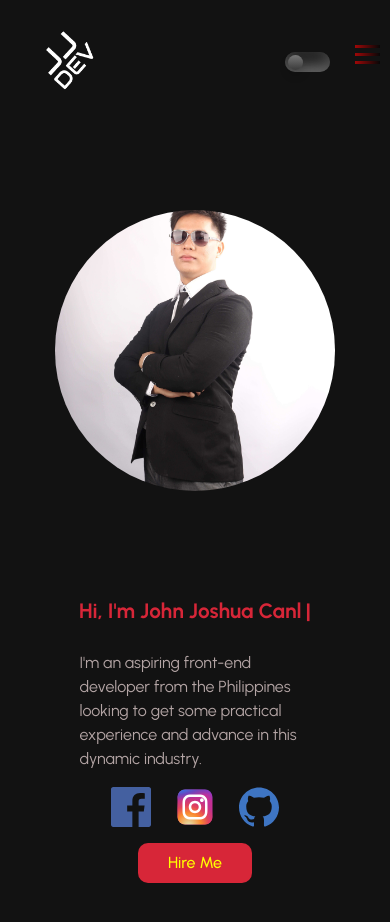
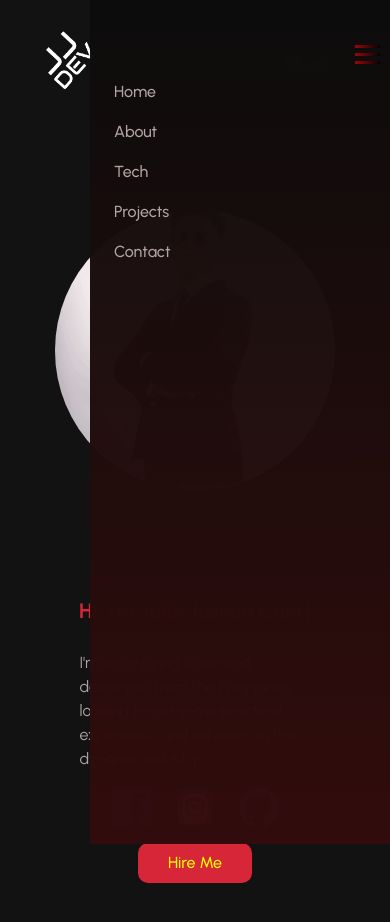
Before and after one commit to johnjoshua24/jjdev-react-portfolio, a React (Vite) app: page / in a window 390 px wide. Shown: the top 922 px of the page. Built offline with nearby package versions, Linux system fonts and the light colour scheme.

Commit message:
2nd try optimize header

```diff
--- a/src/components/Header.jsx
+++ b/src/components/Header.jsx
@@ -8,27 +8,49 @@ import '../globals/global.css'
 const Header = () => {
   const [scrolled, setScrolled] = useState(false);
   const [menuOpen, setMenuOpen] = useState(false);
+  const lastScrollY = useRef(0);
   const ticking = useRef(false);
 
-  // Throttled scroll handler using requestAnimationFrame
+  // Ultra-optimized scroll handler with debouncing
   const handleScroll = useCallback(() => {
+    const currentScrollY = window.scrollY;
+
+    // Only process if scroll position actually changed significantly
+    if (Math.abs(currentScrollY - lastScrollY.current) < 5) {
+      return;
+    }
+
+    lastScrollY.current = currentScrollY;
+
     if (!ticking.current) {
-      requestAnimationFrame(() => {
-        const shouldBeScrolled = window.scrollY > 50;
-        if (shouldBeScrolled !== scrolled) {
-          setScrolled(shouldBeScrolled);
-        }
+      // Use setTimeout with 0ms for immediate execution in next tick
+      setTimeout(() => {
+        const shouldBeScrolled = currentScrollY > 50;
+        setScrolled(prev => {
+          // Only update state if it actually changed
+          return prev !== shouldBeScrolled ? shouldBeScrolled : prev;
+        });
         ticking.current = false;
-      });
+      }, 0);
       ticking.current = true;
     }
-  }, [scrolled]);
+  }, []);
 
   useEffect(() => {
-    // Add passive listener for better performance
-    window.addEventListener("scroll", handleScroll, { passive: true });
+    // Set initial state immediately
+    setScrolled(window.scrollY > 50);
 
-    return () => window.removeEventListener("scroll", handleScroll);
+    // Use passive listener with optimized options
+    const options = {
+      passive: true,
+      capture: false
+    };
+
+    window.addEventListener("scroll", handleScroll, options);
+
+    return () => {
+      window.removeEventListener("scroll", handleScroll, options);
+    };
   }, [handleScroll]);
 
   const reloadPage = useCallback(() => {
@@ -49,15 +71,17 @@ const Header = () => {
   }, []);
 
   return (
-    <div
+    <header
       className={`header-container headerFade-in flex items-center justify-between p-10 fixed top-0 w-full z-50 ${
         scrolled ? "scrolled" : ""
       }`}
       style={{
-        // Add CSS properties for smoother rendering
-        transform: 'translateZ(0)', // Force hardware acceleration
+        // Aggressive hardware acceleration
+        transform: 'translate3d(0, 0, 0)',
         backfaceVisibility: 'hidden',
-        perspective: '1000px'
+        perspective: '1000px',
+        // Force compositing layer
+        willChange: scrolled ? 'auto' : 'background-image'
       }}
     >
       <div className="logo-container">
@@ -66,6 +90,10 @@ const Header = () => {
           src={logo}
           alt="JJ Dev Logo"
           onClick={handleLogoClick}
+          style={{
+            transform: 'translateZ(0)',
+            willChange: 'transform'
+          }}
         />
       </div>
 
@@ -73,19 +101,29 @@ const Header = () => {
         className={`navbar-toggle ${menuOpen ? "active" : ""}`}
         onClick={toggleMenu}
         aria-label="Toggle navigation menu"
+        style={{
+          transform: 'translateZ(0)',
+          willChange: 'transform'
+        }}
       >
         <span className="bar"></span>
         <span className="bar"></span>
         <span className="bar"></span>
       </button>
 
-      <div className="nav-sections">
-        <ul className={`flex items-center gap-12 ${menuOpen ? "active" : ""}`}>
+      <nav className="nav-sections">
+        <ul
+          className={`flex items-center gap-12 ${menuOpen ? "active" : ""}`}
+          style={{
+            transform: 'translateZ(0)',
+            willChange: menuOpen ? 'transform' : 'auto'
+          }}
+        >
           <li>
             <Link
               to="hero-section"
               smooth={true}
-              duration={300}
+              duration={600}
               offset={-90}
               spy={true}
               activeClass="active"
@@ -98,7 +136,7 @@ const Header = () => {
             <Link
               to="about-section"
               smooth={true}
-              duration={300}
+              duration={600}
               offset={-90}
               spy={true}
               activeClass="active"
@@ -111,7 +149,7 @@ const Header = () => {
             <Link
               to="tools-section"
               smooth={true}
-              duration={300}
+              duration={600}
               offset={-90}
               spy={true}
               activeClass="active"
@@ -124,7 +162,7 @@ const Header = () => {
             <Link
               to="project-section"
               smooth={true}
-              duration={300}
+              duration={600}
               offset={-90}
               spy={true}
               activeClass="active"
@@ -137,7 +175,7 @@ const Header = () => {
             <Link
               to="contact-section"
               smooth={true}
-              duration={300}
+              duration={600}
               offset={-90}
               spy={true}
               activeClass="active"
@@ -147,19 +185,19 @@ const Header = () => {
             </Link>
           </li>
         </ul>
-      </div>
+      </nav>
 
       <div className="button-container">
         <Link
           to="contact-section"
           smooth={true}
-          duration={300}
+          duration={600}
           offset={-90}
           spy={true}
           activeClass="active"
           onClick={closeMenu}
         >
-          <button>
+          <button style={{ transform: 'translateZ(0)' }}>
             <span>Connect With Me</span>
           </button>
         </Link>
@@ -168,7 +206,7 @@ const Header = () => {
       <div className="dark-light-toggle-container">
         <DarkLightMode/>
       </div>
-    </div>
+    </header>
   );
 };
 
--- a/src/styles/Header.css
+++ b/src/styles/Header.css
@@ -1,41 +1,47 @@
-/* Base Header Styles - Optimized for Performance */
+/* Ultra-Optimized Header Styles - Zero Delay */
 .header-container {
   background-color: transparent;
   height: 120px;
-  /* Optimize for hardware acceleration */
-  transform: translateZ(0);
+  /* Aggressive hardware acceleration */
+  transform: translate3d(0, 0, 0);
+  backface-visibility: hidden;
+  perspective: 1000px;
+  /* Immediate transition - no delay */
+  transition: background-image 0.1s linear;
+  /* Force GPU layer creation */
   will-change: background-image;
-  /* Smooth transition but only for necessary properties */
-  transition: background-image 0.3s cubic-bezier(0.4, 0, 0.2, 1);
 }
 
 .header-container.scrolled {
-  /* Alternative to backdrop-filter for better performance */
+  /* Solid background instead of backdrop-filter for instant response */
+  background-color: rgba(20, 20, 20, 0.95);
   background-image: linear-gradient(
     180deg,
-    rgba(255, 0, 0, 0.15),
-    rgba(0, 0, 0, 0.15)
+    rgba(255, 0, 0, 0.1),
+    rgba(0, 0, 0, 0.1)
   );
-  /* Add subtle shadow instead of backdrop-filter for depth */
-  box-shadow: 0 2px 20px rgba(0, 0, 0, 0.1);
-  /* If you really need backdrop-filter, use minimal blur */
-  /* backdrop-filter: blur(5px);
-  -webkit-backdrop-filter: blur(5px); */
+  /* Subtle shadow for depth */
+  box-shadow: 0 2px 10px rgba(0, 0, 0, 0.1);
+  /* Remove will-change after transition */
+  will-change: auto;
 }
 
 .nav-sections ul {
   color: var(--muted-info);
   font-size: 20px;
   font-weight: 500;
+  /* Force hardware acceleration */
+  transform: translateZ(0);
 }
 
 .nav-sections a {
   cursor: pointer;
   position: relative;
-  /* Optimize transition timing */
-  transition: color 0.2s cubic-bezier(0.4, 0, 0.2, 1);
-  /* Force hardware acceleration for hover elements */
+  /* Ultra-fast transition */
+  transition: color 0.1s linear;
+  /* Hardware acceleration */
   transform: translateZ(0);
+  will-change: color;
 }
 
 .nav-sections a:hover {
@@ -50,18 +56,16 @@
   width: 100%;
   height: 3px;
   background-color: var(--button-bg);
-  /* Optimize transforms for GPU */
+  /* Instant transform with GPU */
   transform: translateX(-50%) scaleX(0) translateZ(0);
   transform-origin: center;
-  /* Faster, smoother transition */
-  transition: transform 0.2s cubic-bezier(0.4, 0, 0.2, 1);
-  /* Force GPU layer */
+  /* Immediate response */
+  transition: transform 0.1s linear;
   will-change: transform;
 }
 
 .nav-sections a:hover::before {
   transform: translateX(-50%) scaleX(1) translateZ(0);
-  background-color: var(--button-bg);
 }
 
 .nav-sections a.active {
@@ -79,10 +83,10 @@
   cursor: pointer;
   position: relative;
   overflow: hidden;
-  /* Optimize for hardware acceleration */
+  /* Hardware acceleration */
   transform: translateZ(0);
-  /* Faster transition */
-  transition: color 0.3s cubic-bezier(0.4, 0, 0.2, 1);
+  /* Fast transition */
+  transition: color 0.15s linear;
 }
 
 .button-container button::before {
@@ -94,11 +98,11 @@
   height: 100%;
   background-color: #ff6b35;
   border: none;
-  /* Optimize for GPU rendering */
+  /* GPU optimization */
   transform: translateZ(0);
   will-change: width;
-  /* Smoother, faster transition */
-  transition: width 0.3s cubic-bezier(0.4, 0, 0.2, 1);
+  /* Immediate response */
+  transition: width 0.15s linear;
 }
 
 .button-container button:hover::before {
@@ -107,9 +111,8 @@
 
 .button-container button span {
   position: relative;
-  /* Match button transition timing */
-  transition: color 0.3s cubic-bezier(0.4, 0, 0.2, 1);
-  /* Force GPU layer */
+  /* Match timing */
+  transition: color 0.15s linear;
   transform: translateZ(0);
 }
 
@@ -120,7 +123,7 @@
 @keyframes headerFadein {
   from {
     opacity: 0;
-    transform: translateY(-50px) translateZ(0);
+    transform: translateY(-20px) translateZ(0);
   }
   to {
     opacity: 1;
@@ -129,7 +132,7 @@
 }
 
 .headerFade-in {
-  animation: headerFadein 0.8s cubic-bezier(0.4, 0, 0.2, 1) forwards;
+  animation: headerFadein 0.5s linear forwards;
 }
 
 .navbar-toggle {
@@ -141,9 +144,9 @@
   position: fixed;
   top: 30px;
   right: 0;
-  /* Optimize for mobile interactions */
+  /* Instant response */
   transform: translateZ(0);
-  transition: transform 0.2s ease;
+  transition: transform 0.1s linear;
 }
 
 .navbar-toggle:active {
@@ -160,19 +163,19 @@
     rgba(255, 0, 0, 0.6),
     rgba(0, 0, 0, 0.6)
   );
-  /* Optimize transition */
-  transition: all 0.3s cubic-bezier(0.4, 0, 0.2, 1);
+  /* Immediate transition */
+  transition: all 0.1s linear;
   cursor: pointer;
-  /* Force hardware acceleration */
   transform: translateZ(0);
 }
 
-/* Media Queries - Optimized for Performance */
+/* Ultra-Optimized Media Queries */
 
 @media (min-width: 1281px) and (max-width: 1440px) {
   .logo-container img {
     width: 100%;
     max-width: 50%;
+    transform: translateZ(0);
   }
 
   .nav-sections ul {
@@ -188,6 +191,7 @@
   .logo-container img {
     width: 100%;
     max-width: 40%;
+    transform: translateZ(0);
   }
 
   .button-container {
@@ -196,14 +200,14 @@
 }
 
 @media (min-width: 768px) and (max-width: 1024px) {
-  /* Reduce transitions for better mobile performance */
   .header-container {
-    transition: background-image 0.2s ease;
+    transition: background-image 0.1s linear;
   }
 
   .logo-container img {
     width: 100%;
     max-width: 38%;
+    transform: translateZ(0);
   }
 
   .nav-sections ul {
@@ -217,18 +221,16 @@
     top: 0;
     right: 0;
     padding: 5rem 1.5rem;
-    background: transparent;
-    /* Optimized backdrop-filter - use sparingly */
-    backdrop-filter: blur(8px);
-    -webkit-backdrop-filter: blur(8px);
+    /* Solid background for instant response */
+    background-color: rgba(15, 15, 15, 0.98);
     background-image: linear-gradient(
       360deg,
       rgba(255, 0, 0, 0.15),
       rgba(0, 0, 0, 0.15)
     );
-    /* Optimize transform for GPU */
+    /* Ultra-fast slide */
     transform: translateX(100vw) translateZ(0);
-    transition: transform 0.3s cubic-bezier(0.4, 0, 0.2, 1);
+    transition: transform 0.15s linear;
     z-index: 900;
     will-change: transform;
   }
@@ -264,14 +266,14 @@
 }
 
 @media (min-width: 481px) and (max-width: 767px) {
-  /* Further optimize for smaller screens */
   .header-container {
-    transition: background-image 0.2s ease;
+    transition: background-image 0.1s linear;
   }
 
   .logo-container img {
     width: 100%;
     max-width: 35%;
+    transform: translateZ(0);
   }
 
   .nav-sections ul {
@@ -285,18 +287,16 @@
     top: 0;
     right: 0;
     padding: 5rem 1.5rem;
-    background: transparent;
-    /* Reduced blur for better performance */
-    backdrop-filter: blur(6px);
-    -webkit-backdrop-filter: blur(6px);
+    /* Solid background */
+    background-color: rgba(15, 15, 15, 0.98);
     background-image: linear-gradient(
       360deg,
       rgba(255, 0, 0, 0.15),
       rgba(0, 0, 0, 0.15)
     );
-    /* Optimize transform */
+    /* Instant slide */
     transform: translateX(100vw) translateZ(0);
-    transition: transform 0.3s cubic-bezier(0.4, 0, 0.2, 1);
+    transition: transform 0.1s linear;
     z-index: 900;
     will-change: transform;
   }
@@ -332,14 +332,14 @@
 }
 
 @media (max-width: 480px) {
-  /* Maximum optimization for smallest screens */
   .header-container {
-    transition: background-image 0.15s ease;
+    transition: background-image 0.05s linear;
   }
 
   .logo-container img {
     width: 100%;
     max-width: 28%;
+    transform: translateZ(0);
   }
 
   .nav-sections ul {
@@ -353,18 +353,16 @@
     top: 0;
     right: 0;
     padding: 5rem 1.5rem;
-    background: transparent;
-    /* Minimal blur for best performance */
-    backdrop-filter: blur(4px);
-    -webkit-backdrop-filter: blur(4px);
+    /* Solid background for instant response */
+    background-color: rgba(15, 15, 15, 0.98);
     background-image: linear-gradient(
       360deg,
       rgba(255, 0, 0, 0.15),
       rgba(0, 0, 0, 0.15)
     );
-    /* Fastest transform */
+    /* Immediate slide */
     transform: translateX(100vw) translateZ(0);
-    transition: transform 0.25s cubic-bezier(0.4, 0, 0.2, 1);
+    transition: transform 0.05s linear;
     z-index: 900;
     will-change: transform;
   }
@@ -399,26 +397,11 @@
   }
 }
 
-/* Performance optimization for reduced motion users */
+/* Force disable all animations for maximum performance if needed */
 @media (prefers-reduced-motion: reduce) {
-  .header-container,
-  .nav-sections a,
-  .nav-sections a::before,
-  .nav-sections ul,
-  .button-container button,
-  .button-container button::before,
-  .button-container button span,
-  .bar,
-  .navbar-toggle {
-    transition: none !important;
-  }
-
-  .headerFade-in {
-    animation: none !important;
-  }
-
-  .nav-sections ul {
-    backdrop-filter: none !important;
-    -webkit-backdrop-filter: none !important;
+  * {
+    animation-duration: 0.01ms !important;
+    animation-iteration-count: 1 !important;
+    transition-duration: 0.01ms !important;
   }
 }
```
